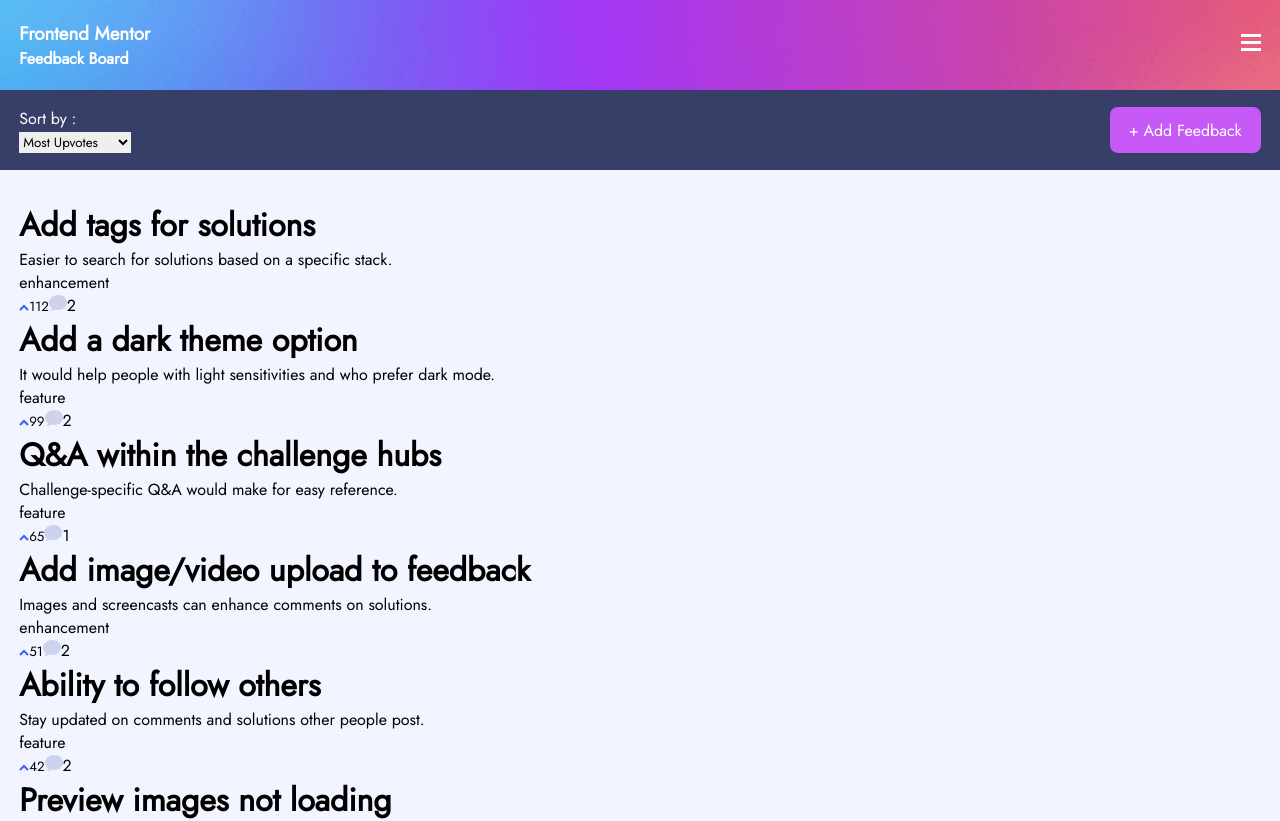
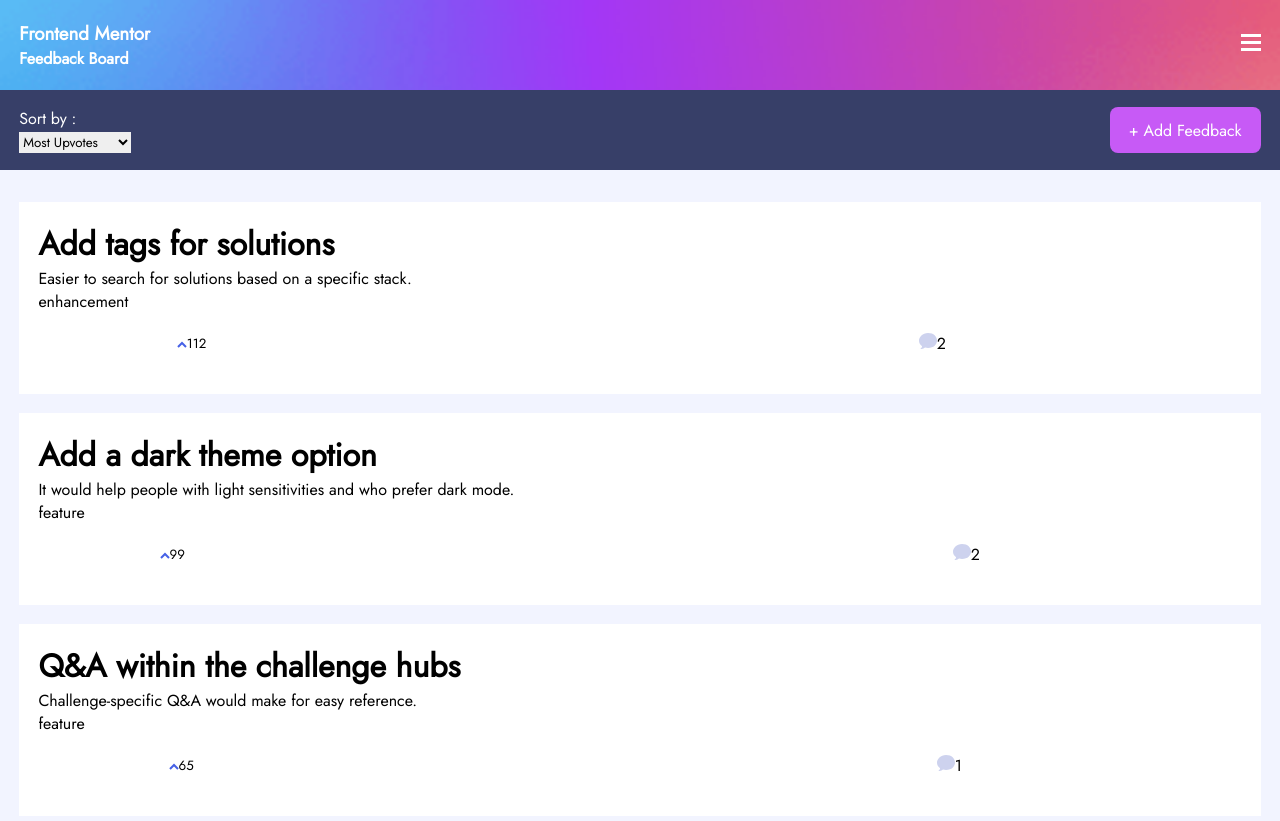
Before and after one commit to sammyodiagbe/product_feedback_app, a React (Create React App) app: page / in a window 1280 px wide. Shown: the top 821 px of the page. Built offline with nearby package versions, Linux system fonts and the light colour scheme.

Commit message:
working on suggestions page

```diff
--- a/src/styles/index.css
+++ b/src/styles/index.css
@@ -212,6 +212,40 @@
   border-radius: 8px;
 }
 
+div.product-app-container main.pf-main-container div.pf-suggestion {
+  padding: 1.2em;
+  display: -ms-grid;
+  display: grid;
+  background: #ffffff;
+      grid-template-areas: "pf-details pf-details pf-details"
+ "pf-upvote .  pf-comments";
+  margin-bottom: 1.2em;
+}
+
+div.product-app-container main.pf-main-container div.pf-suggestion div.pf-details-container {
+  -ms-grid-row: 1;
+  -ms-grid-column: 1;
+  -ms-grid-column-span: 3;
+  grid-area: pf-details;
+}
+
+div.product-app-container main.pf-main-container div.pf-suggestion div.pf-upvote-button, div.product-app-container main.pf-main-container div.pf-suggestion span.pf-comments {
+  padding: 1.2em;
+}
+
+div.product-app-container main.pf-main-container div.pf-suggestion div.pf-upvote-button {
+  -ms-grid-row: 2;
+  -ms-grid-column: 1;
+  grid-area: pf-upvote;
+}
+
+div.product-app-container main.pf-main-container div.pf-suggestion span.pf-comments {
+  display: inline-block;
+  -ms-grid-row: 2;
+  -ms-grid-column: 3;
+  grid-area: pf-comments;
+}
+
 div.product-app-container main.pf-main-container div.pf-sub-nav {
   height: 80px;
   background: #373F68;
--- a/src/styles/index.scss
+++ b/src/styles/index.scss
@@ -149,6 +149,30 @@
                 }
             }
         }
+        div.pf-suggestion {
+            padding: $padding;
+            display: grid;
+            background: $white;
+            grid-template-areas: "pf-details pf-details pf-details"
+            "pf-upvote .  pf-comments";
+            margin-bottom: $padding;
+            div.pf-details-container {
+                grid-area: pf-details;
+            }
+
+            div.pf-upvote-button, span.pf-comments {
+                padding: $padding;
+            }
+
+            div.pf-upvote-button {
+                grid-area: pf-upvote;
+            }
+
+            span.pf-comments {
+                display: inline-block;
+                grid-area: pf-comments;
+            }
+        }
         div.pf-sub-nav {
             height: 80px;
             background: $subnav_color;
```
Also changed, not shown: 1 other file (tests, documents, lock files or other folders).
